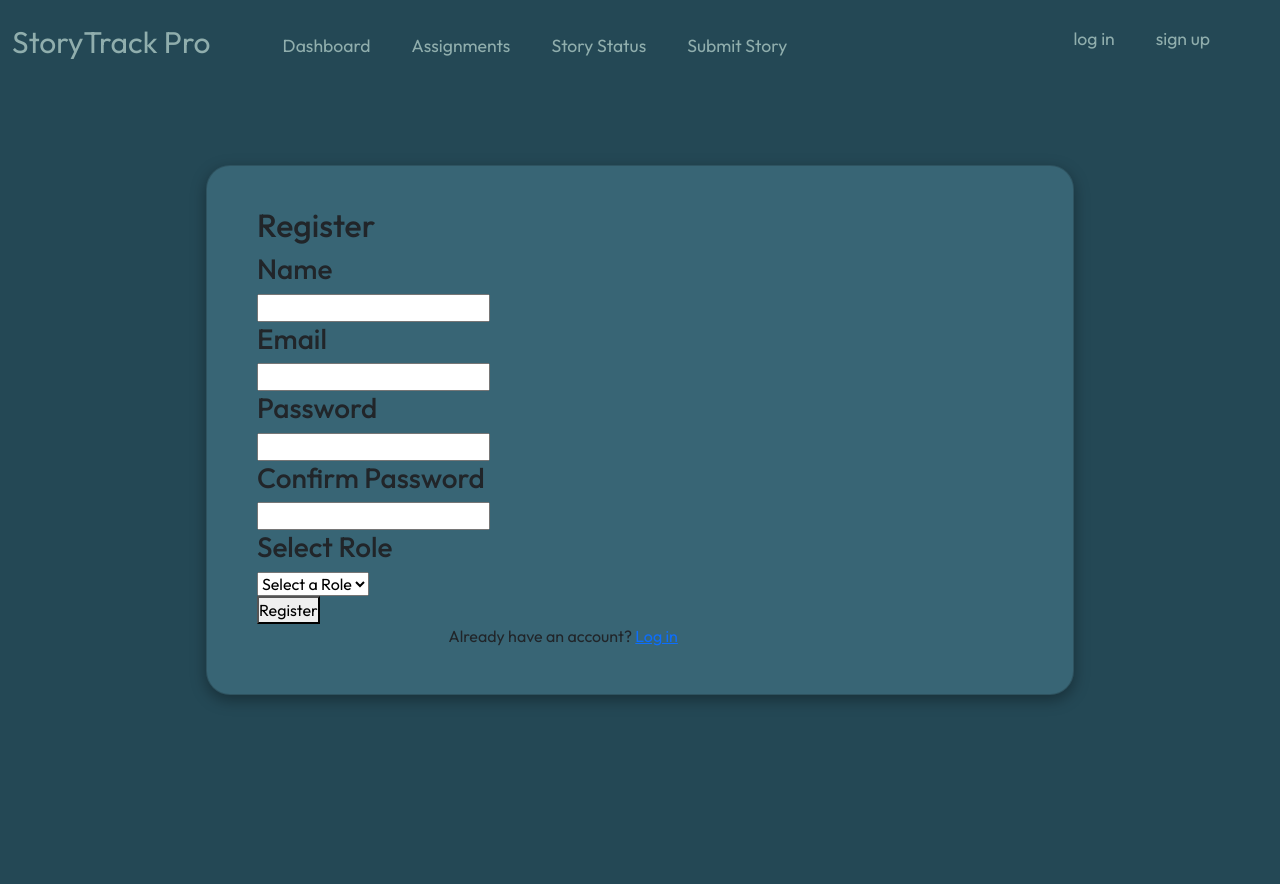
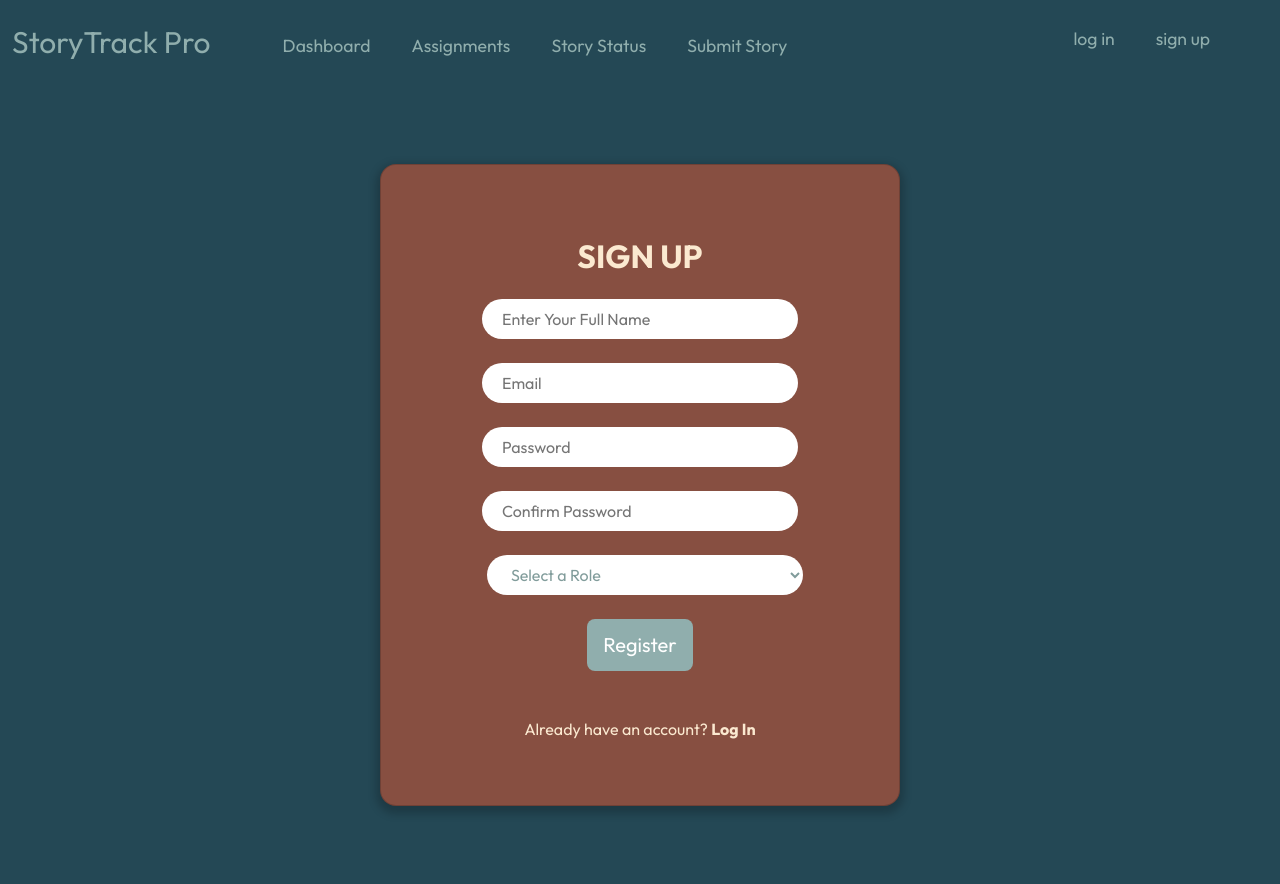
Before and after one commit to sarahculpepper/databases-project, a Django app: page /register/ in a window 1280 px wide. Before the commit the page ends 702 px from the top, so only its background shows below. Run offline with Django 5.2, Linux system fonts and the light colour scheme.

Commit message:
fixed register page

```diff
--- a/storytrackpro/static/css/base.css
+++ b/storytrackpro/static/css/base.css
@@ -271,3 +271,92 @@ textarea {
     left: 10vw;
     margin-bottom: -5vh;
 }
+
+.card.signup-custom {
+    border-radius: 1rem;
+    margin-top: 5%;
+    background-color: #874f41;
+    box-shadow: 0 4px 8px 4px rgba(0, 0, 0, 0.2);
+    color: white;
+}
+
+.signup-custom .card-body-custom {
+    justify-content: center;
+    padding: 2rem;
+    color: #fbe9d0;
+}
+
+.form-outline input {
+    width: 75%;
+    height: 40px;
+    padding: 20px;
+    border-radius: 1.5rem;
+    border: none;
+    color: #819c9b;
+}
+
+.signup-style {
+    margin-top: -12%;
+}
+
+a {
+    color: #fbe9d0;
+    text-decoration: none;
+}
+
+.btn-home.btn-lg {
+    background-color: #90aead;
+    color: white;
+}
+
+select {
+    // A reset of styles, including removing the default dropdown arrow
+    appearance: none;
+    background-color: transparent;
+    border: none;
+    padding: 0 1em 0 0;
+    margin: 0;
+    width: 100%;
+
+    z-index: 1;
+
+    &::-ms-expand {
+        display: none;
+    }
+
+    outline: none;
+}
+
+.select {
+    display: grid;
+    grid-template-areas: "select";
+    align-items: center;
+    position: relative;
+    width: 75%;
+    height: 40px;
+    margin-left: 4.5vw;
+    border-radius: 1.5rem;
+    border: none;
+    color: #819c9b;
+
+    select,
+    &::after {
+        grid-area: select;
+    }
+
+    padding: 0.25em 20px;
+
+    cursor: pointer;
+
+    background-color: #fff;
+
+    // Custom arrow
+    &:not(.select--multiple)::after {
+        content: "";
+        justify-self: end;
+        width: 0.8em;
+        height: 0.5em;
+        background-color: var(--select-arrow);
+        clip-path: polygon(100% 0%, 0 0%, 50% 100%);
+    }
+}
--- a/storytrackpro/storytrackpro/templates/register.html
+++ b/storytrackpro/storytrackpro/templates/register.html
@@ -8,45 +8,45 @@
     <title>StoryTrack Pro - Register</title>
     <link href="https://cdn.jsdelivr.net/npm/bootstrap@5.3.0/dist/css/bootstrap.min.css" rel="stylesheet">
     <link rel="stylesheet" href="{% static 'css/base.css' %}">
-    <link rel="stylesheet" href="{% static 'css/submit.css' %}">
 </head>
 <body>
-    <div class="container">
     {% include "navbar.html" %}
-        <header class="homepage-header py-5">
-            <div class="card">
-                <h2>Register</h2>
+        <div class="vh-90">
+            <div class="container py-5 h-100">
+                <div class="row d-flex justify-content-center align-items-center h-100">
+                    <div class="col-12 col-md-8 col-lg-6 col-xl-5">
+                        <div class="card signup-custom text-white">
+                            <div class="card-body-custom p-5 text-center">
+                                <div class="mb-md-5 mt-md-4 pb-5">
+                                    <h2 class="fw-bold mb-4 text-uppercase">Sign Up</h2>
                                     <form method="post">
                                         {% csrf_token %}
-                    <div>
-                        <h3>Name</h3>
-                        <input type="name" id="name" name="name" required>
-                    </div>
-                    <div>
-                        <h3>Email</h3>
-                        <input type="email" id="email" name="email" required>
-                    </div>
-                    <div>
-                        <h3>Password</h3>
-                        <input type="password" id="password" name="password" required>
-                    </div>
-                    <div>
-                        <h3>Confirm Password</h3>
-                        <input type="password" id="confirm_password" name="confirm_password" required>
-                    </div>
-                    <div>
-                        <h3>Select Role</h3>
-                        <select name="role" id="role">
-                            <option value="default">Select a Role</option>
+                                        <div class="form-outline form-white mb-4"><input type="name" id="name" name="name" placeholder="Enter Your Full Name"required></div>
+                                        <div class="form-outline form-white mb-4"><input type="email" id="email" name="email" placeholder="Email"required></div>
+                                        <div class="form-outline form-white mb-4"><input type="password" id="password" name="password" placeholder="Password"required></div>
+                                        <div class="form-outline form-white mb-4"><input type="password" id="confirm_password" name="confirm_password" placeholder="Confirm Password"required></div>
+                                        <div class="form-outline form-white mb-4">
+                                            <select class="select" name="role" id="role">
+                                                <option value="default" disabled selected>Select a Role</option>
                                                 <option value="reporter">Reporter</option>
                                                 <option value="editor">Editor</option>
                                             </select>
                                         </div>
-                    <button type="submit">Register</button>
+                                        <div class="text-center">
+                                            <button type="submit" class="btn btn-home btn-lg mx-2">Register</button>
+                                        </div>
                                     </form>
-                <p>Already have an account? <a href="{% url 'login' %}">Log in</a></p>
                                 </div>
-        </header>
+                                <div>
+                                    <p class="signup-style">
+                                        Already have an account? <a href="{% url 'login' %}" class="fw-bold">Log In</a>
+                                    </p>
+                                </div>
+                            </div>
+                        </div>
+                    </div>
+                </div>
+            </div>
         </div>
 </body>
 </html>
```
Also changed, not shown: storytrackpro/static/css/submit.css (indentation only), storytrackpro/storytrackpro/templates/submit.html (line endings or trailing spaces). Lines whose indentation alone changed are shown as unchanged.
